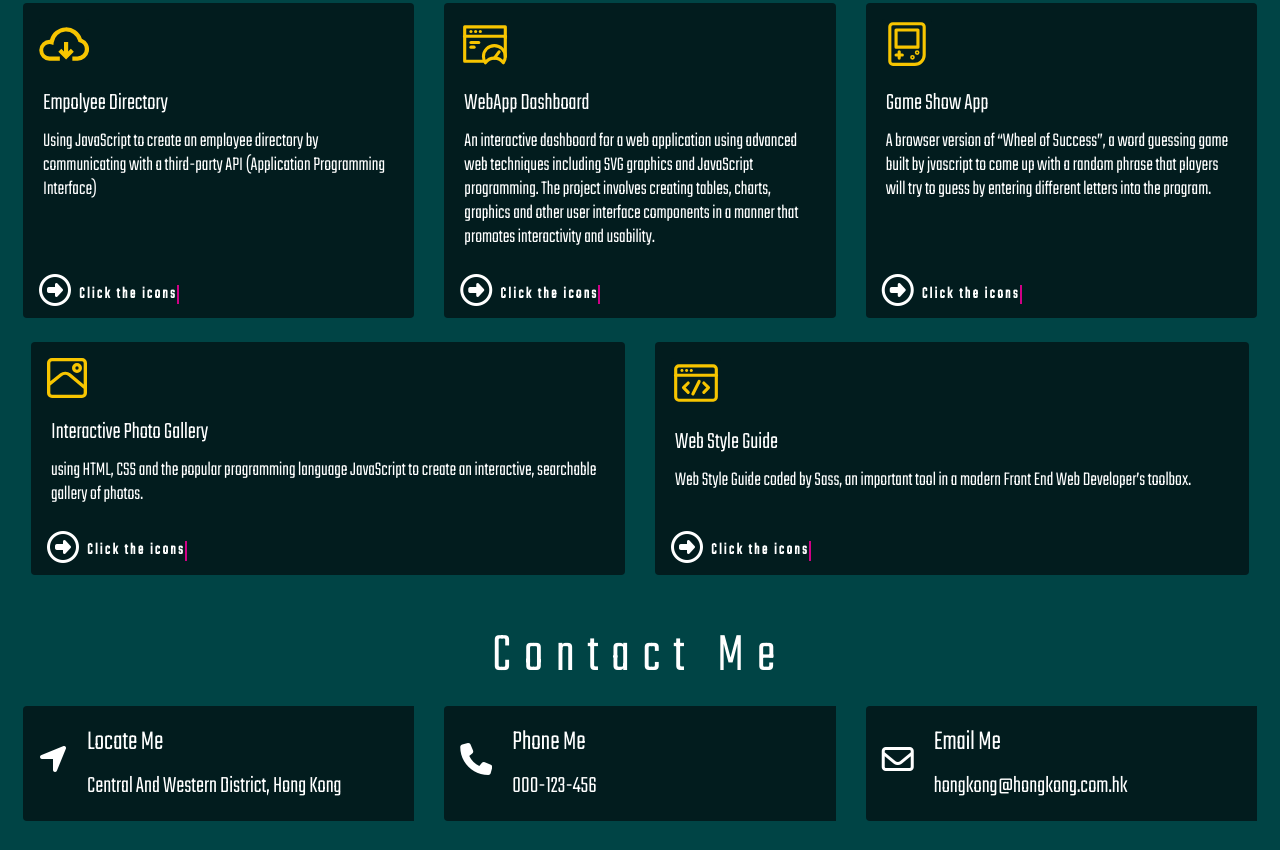
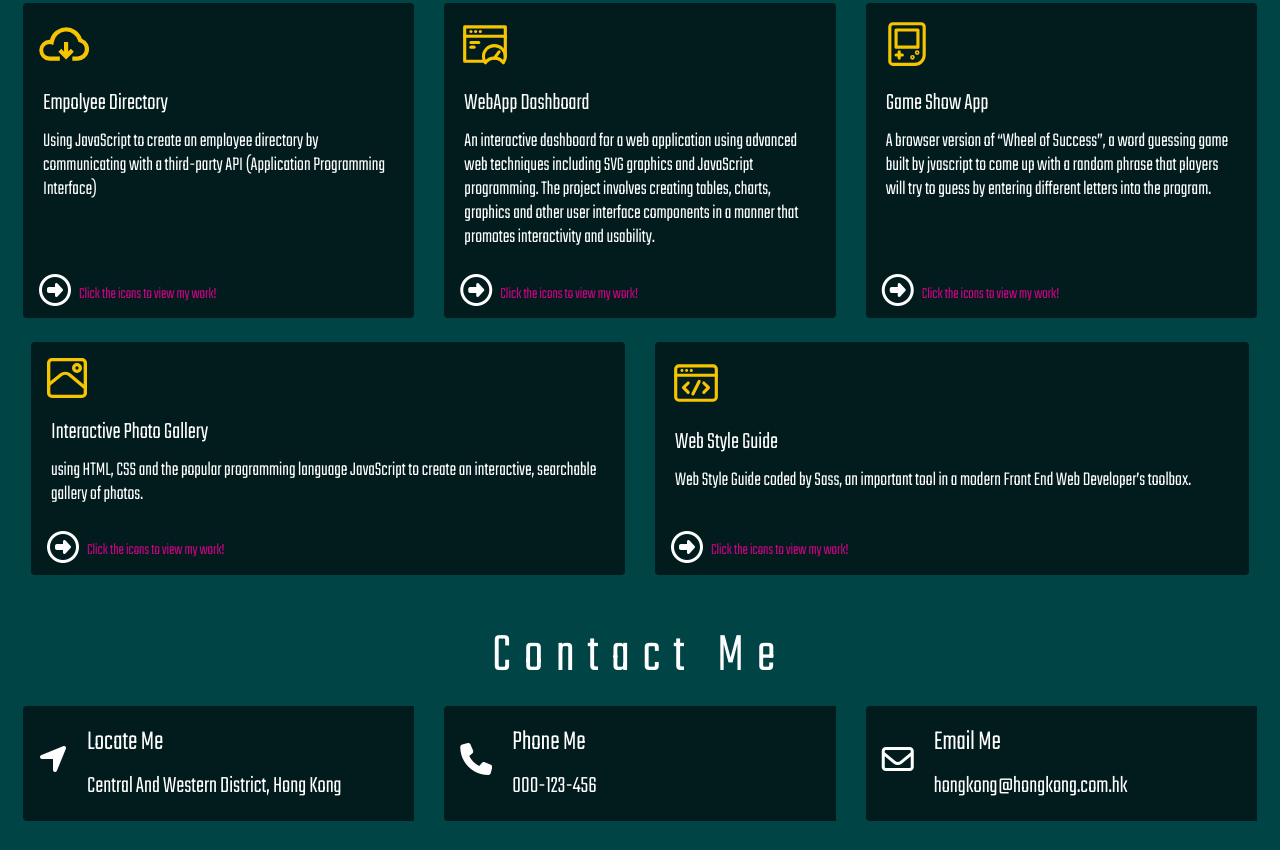
Before and after one commit to Recxhan/Project9, a plain HTML site: page index.html in a window 1280 px wide. Shown: the part 556-1406 px from the top of the page. Drawn offline with nearby package versions, Linux system fonts and the light colour scheme.

Commit message:
Project9

```diff
--- a/css/style.css
+++ b/css/style.css
@@ -91,25 +91,9 @@ li{
       blink-caret .75s step-end infinite;
 }
 
-.typewriter p {
-    font-weight: bolder ;
-    width: 100px;
-    overflow: hidden;
-    border-right: .15em solid #F7C500;
-    white-space: nowrap;
-    letter-spacing: .15em;
-    animation:
-      typing-p 1s steps(40, end),
-      blink-caret-p .75s step-end infinite;
-}
-
-.card-body:hover p{
-
-}
-
-@keyframes typing-p {
+@keyframes typing {
     from { width: 0 }
-    to { width: 100px }
+    to { width: 210px }
 }
 
 @keyframes blink-caret {
@@ -117,9 +101,8 @@ li{
     50% { border-color: #F7C500 }
 }
 
-@keyframes blink-caret-p {
-    from, to { border-color: transparent }
-    50% { border-color: #D00086 }
+.direction{
+    color: #D00086;
 }
 
 #projects{
--- a/index.html
+++ b/index.html
@@ -86,11 +86,11 @@
                 <h5 class="card-title h4">Empolyee Directory</h5>
                 <p class="card-text h5">Using JavaScript to create an employee directory by communicating with a third-party API (Application Programming Interface)</p>
               </div>
-              <div class="card-img-bottom ml-3 typewriter d-flex align-items-center">
+              <div class="card-img-bottom ml-3 typewriter-p d-flex align-items-center">
                 <a href="Project8/index.html">
                   <i class="fa fa-arrow-circle-o-right" aria-hidden="true"></i>
                 </a>
-                <p class="h6 ml-2 mt-2">Click the icons!</p>
+                <p class="h6 ml-2 mt-2 direction">Click the icons to view my work!</p>
               </div>
             </div>
             <!-- Card 2 -->
@@ -117,11 +117,11 @@
                 <h5 class=" card-title h4">WebApp Dashboard</h5>
                 <p class="card-text h5">An interactive dashboard for a web application using advanced web techniques including SVG graphics and JavaScript programming. The project involves creating tables, charts, graphics and other user interface components in a manner that promotes interactivity and usability.</p>
               </div>
-              <div class="card-img-bottom ml-3 typewriter d-flex align-items-center">
+              <div class="card-img-bottom ml-3 typewriter-p d-flex align-items-center">
                 <a href="Project7/index.html">
                   <i class="fa fa-arrow-circle-o-right" aria-hidden="true"></i>
                 </a>
-                <p class="h6 ml-2 mt-2">Click the icons!</p>
+                <p class="h6 ml-2 mt-2 direction">Click the icons to view my work!</p>
               </div>
             </div>
             <!-- card 3 -->
@@ -146,11 +146,11 @@
                 <h5 class="card-title h4">Game Show App</h5>
                 <p class="card-text h5">A browser version of “Wheel of Success”, a word guessing game built by jvascript to come up with a random phrase that players will try to guess by entering different letters into the program.</p>
               </div>
-              <div class="card-img-bottom ml-3 typewriter d-flex align-items-center">
+              <div class="card-img-bottom ml-3 typewriter-p d-flex align-items-center">
                 <a href="Project6/index.html">
                   <i class="fa fa-arrow-circle-o-right" aria-hidden="true"></i>
                 </a>
-                <p class="h6 ml-2 mt-2">Click the icons!</p>
+                <p class="h6 ml-2 mt-2 direction">Click the icons to view my work!</p>
               </div>
             </div>
           </div>
@@ -170,11 +170,11 @@
                 <h5 class="card-title h4">Interactive Photo Gallery</h5>
                 <p class="card-text h5">using HTML, CSS and the popular programming language JavaScript to create an interactive, searchable gallery of photos.</p>
               </div>
-              <div class="card-img-bottom ml-3 typewriter d-flex align-items-center">
+              <div class="card-img-bottom ml-3 typewriter-p d-flex align-items-center">
                 <a href="Project5/index.html">
                   <i class="fa fa-arrow-circle-o-right" aria-hidden="true"></i>
                 </a>
-                <p class="h6 ml-2 mt-2">Click the icons!</p>
+                <p class="h6 ml-2 mt-2 direction">Click the icons to view my work!</p>
               </div>
             </div>
             <!-- card 5 -->
@@ -213,11 +213,11 @@
                 <h5 class="card-title h4">Web Style Guide</h5>
                 <p class="card-text h5">Web Style Guide coded by Sass, an important tool in a modern Front End Web Developer’s toolbox.</p>
               </div>
-              <div class="card-img-bottom ml-3 typewriter d-flex align-items-center">
+              <div class="card-img-bottom ml-3 typewriter-p d-flex align-items-center">
                 <a href="Project4/index.html">
                   <i class="fa fa-arrow-circle-o-right" aria-hidden="true"></i>
                 </a>
-                <p class="h6 ml-2 mt-2">Click the icons!</p>
+                <p class="h6 ml-2 mt-2 direction">Click the icons to view my work!</p>
               </div>
             </div>
           </div>
```
